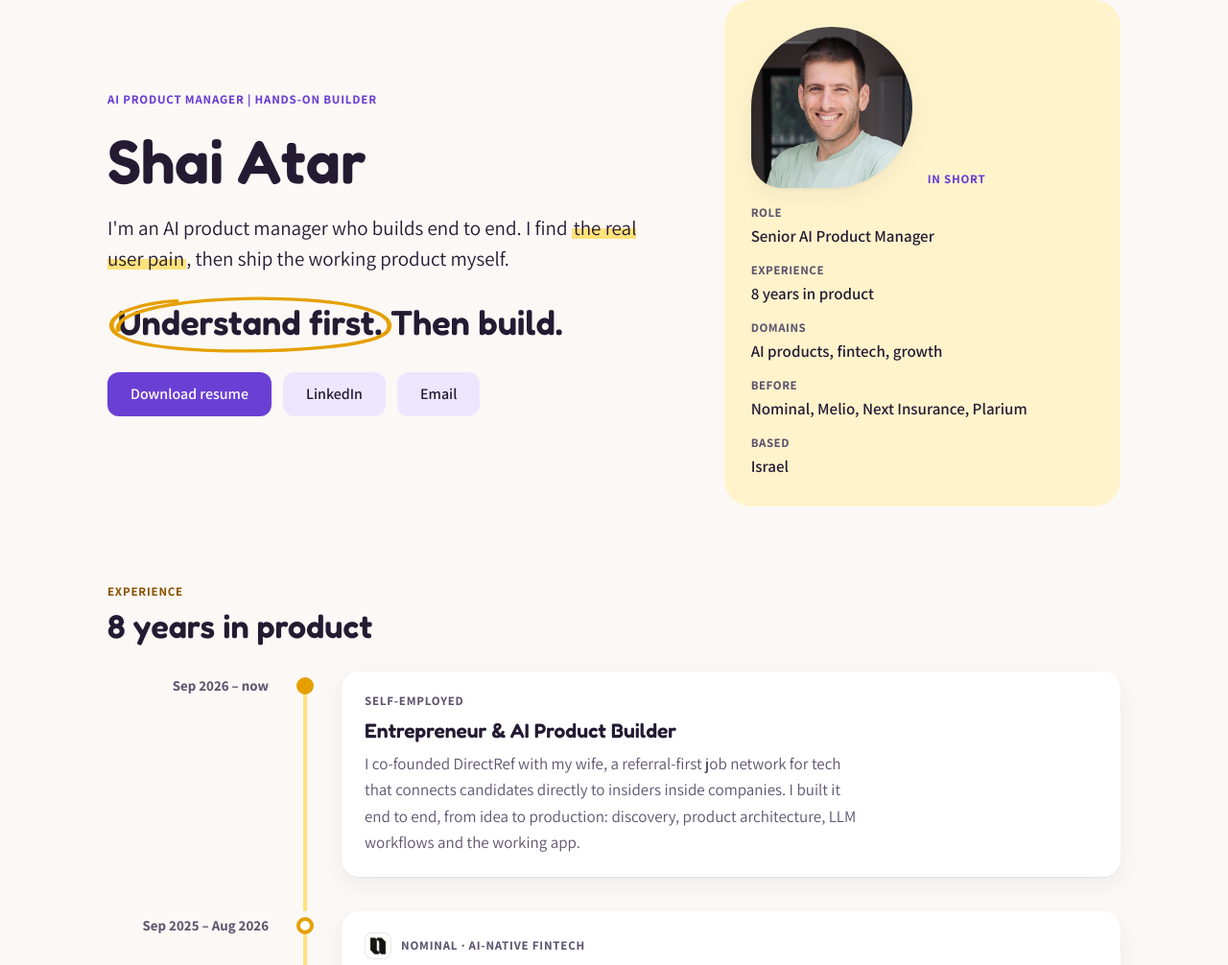
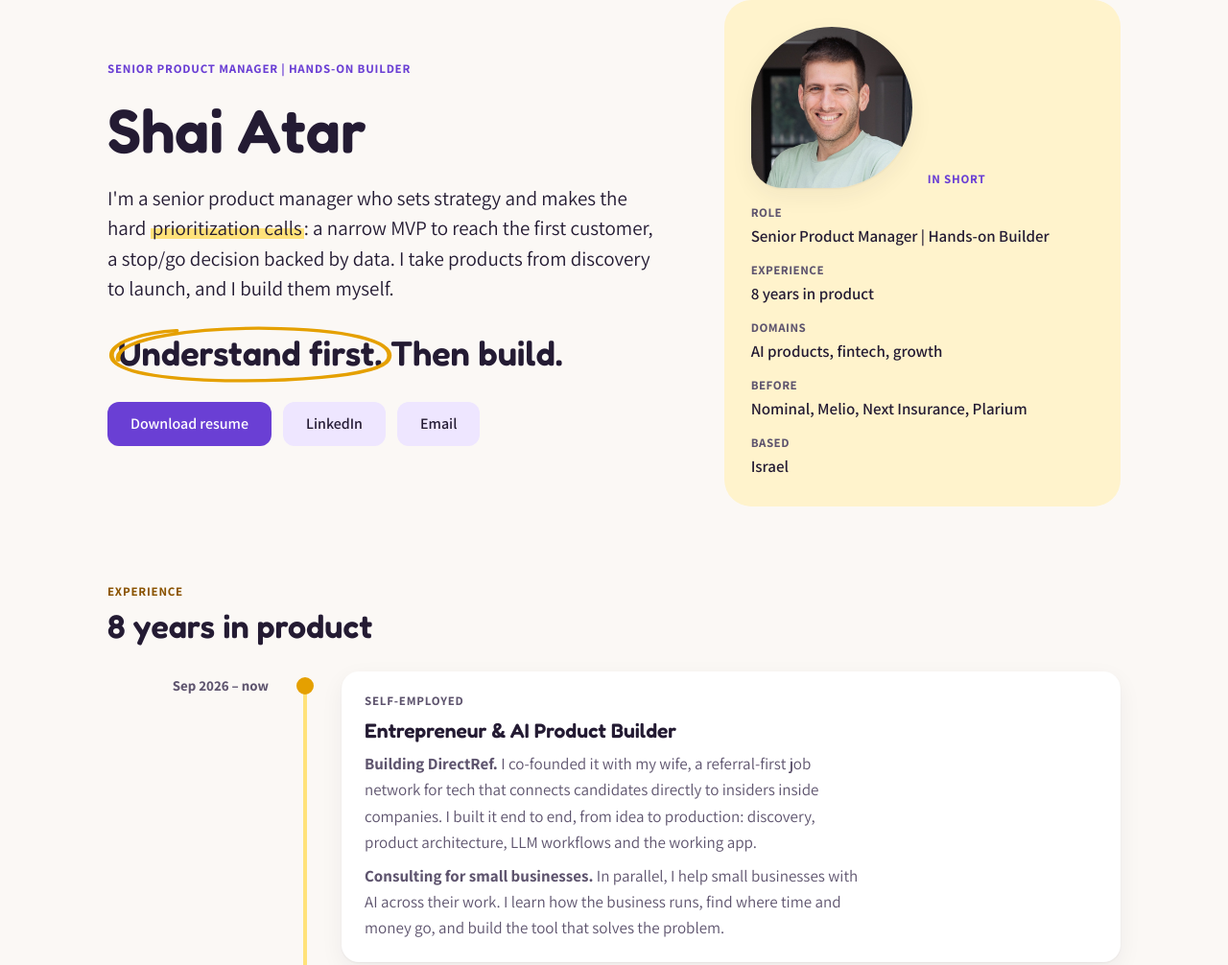
Before and after one commit to Shaiatar2024/Shaiatar2024.github.io, a plain HTML site: page index.html in a window 1280 px wide. Shown: the part 108-1114 px from the top of the page at 96% size. Drawn offline with Linux system fonts and the light colour scheme; a web font is replaced by a local one.

Commit message:
Round 2: one title, PM-focused intro, consulting item, 8h/week, generator card trimmed
Co-Authored-By: Claude Sonnet 5.5 <noreply@anthropic.com>

```diff
--- a/index.html
+++ b/index.html
@@ -3,10 +3,10 @@
 <head>
 <meta charset="utf-8">
 <meta name="viewport" content="width=device-width, initial-scale=1, viewport-fit=cover">
-<title>Shai Atar · AI Product Manager | Hands-on Builder</title>
-<meta name="description" content="I'm an AI product manager who builds end to end. I find the real user pain, then ship the working product myself.">
+<title>Shai Atar · Senior Product Manager | Hands-on Builder</title>
+<meta name="description" content="Senior product manager. I set strategy, make the hard prioritization calls, take products from discovery to launch, and build them myself.">
 <meta name="color-scheme" content="light">
-<meta property="og:title" content="Shai Atar · AI Product Manager | Hands-on Builder">
+<meta property="og:title" content="Shai Atar · Senior Product Manager | Hands-on Builder">
 <meta property="og:description" content="Understand first. Then build.">
 <meta property="og:type" content="website">
 <meta property="og:url" content="https://shaiatar2024.github.io/">
@@ -196,9 +196,9 @@ p { margin: 0; }
 
   <section class="hero" aria-labelledby="name">
     <div class="hero-text">
-      <p class="label purple">AI Product Manager | Hands-on Builder</p>
+      <p class="label purple">Senior Product Manager | Hands-on Builder</p>
       <h1 id="name">Shai Atar</h1>
-      <p class="lead">I'm an AI product manager who builds end to end. I find <span class="hl">the real user pain</span>, then ship the working product myself.</p>
+      <p class="lead">I'm a senior product manager who sets strategy and makes the hard <span class="hl">prioritization calls</span>: a narrow MVP to reach the first customer, a stop/go decision backed by data. I take products from discovery to launch, and I build them myself.</p>
       <p class="shared-line"><span class="circled">Understand first.<svg viewBox="0 0 200 60" preserveAspectRatio="none" aria-hidden="true"><path d="M14 36 C 10 14, 70 4, 120 6 C 170 8, 196 20, 190 36 C 184 52, 120 58, 70 55 C 30 52, 6 44, 10 28 C 13 18, 30 10, 52 8"/></svg></span> Then build.</p>
       <div class="actions">
         <a class="btn btn-primary" href="assets/Shai-Atar-Resume.pdf" download>Download resume</a>
@@ -214,7 +214,7 @@ p { margin: 0; }
         <p class="label purple" id="short-h">In short</p>
       </div>
       <dl>
-        <div><dt>Role</dt><dd>Senior AI Product Manager</dd></div>
+        <div><dt>Role</dt><dd>Senior Product Manager | Hands-on Builder</dd></div>
         <div><dt>Experience</dt><dd>8 years in product</dd></div>
         <div><dt>Domains</dt><dd>AI products, fintech, growth</dd></div>
         <div><dt>Before</dt><dd>Nominal, Melio, Next Insurance, Plarium</dd></div>
@@ -235,7 +235,8 @@ p { margin: 0; }
         <div class="tl-card">
           <p class="label">Self-employed</p>
           <h3>Entrepreneur &amp; AI Product Builder</h3>
-          <p class="tl-sum">I co-founded DirectRef with my wife, a referral-first job network for tech that connects candidates directly to insiders inside companies. I built it end to end, from idea to production: discovery, product architecture, LLM workflows and the working app.</p>
+          <p class="tl-sum"><b>Building DirectRef.</b> I co-founded it with my wife, a referral-first job network for tech that connects candidates directly to insiders inside companies. I built it end to end, from idea to production: discovery, product architecture, LLM workflows and the working app.</p>
+          <p class="tl-sum"><b>Consulting for small businesses.</b> In parallel, I help small businesses with AI across their work. I learn how the business runs, find where time and money go, and build the tool that solves the problem.</p>
         </div>
       </li>
       <li class="tl-item">
@@ -313,15 +314,15 @@ p { margin: 0; }
       <article class="card">
         <div class="card-top"><span class="label">Client · Travel agency</span><span class="chip built">Shipped v1</span></div>
         <h3>Automated AI lead discovery for travel agencies</h3>
-        <p class="desc">Replacing 8 hours of manual daily research with scheduled AI agents that discover, qualify, and score potential partner agencies against custom criteria.</p>
+        <p class="desc">Replacing 8 hours a week of manual research with scheduled AI agents that discover, qualify, and score potential partner agencies against custom criteria.</p>
         <p class="plan"><b>v2 in progress</b> multi-country expansion and a dedicated client dashboard.</p>
-        <p class="goal"><b>Goal</b>automate ~8 hours/day of manual research into a scored, actionable daily lead pipeline</p>
+        <p class="goal"><b>Goal</b>automate ~8 hours a week of manual research into a scored, actionable daily lead pipeline</p>
       </article>
       <article class="card">
         <div class="card-top"><span class="label">Client · Generator service company</span><span class="chip wip">In progress</span></div>
         <h3>Field service CRM for generator fleets</h3>
         <p class="desc">Digitizing operations for ~500 industrial generators, replacing fragmented Excel schedules and paper fault binders with a unified field management CRM.</p>
-        <p class="plan"><b>The plan</b> a central service board integrating scheduled maintenance with dynamic rules (&ldquo;250 run-hours or 12 months&rdquo;), a mobile app for field technicians (signatures, photos, parts), and automated data migration.</p>
+        <p class="plan"><b>The plan</b> a central service board integrating scheduled maintenance, a mobile app for field technicians (signatures, photos, parts), and automated data migration.</p>
         <p class="goal"><b>Goal</b>zero missed service cycles and a drastically reduced administrative workload</p>
       </article>
       <article class="card">
```
